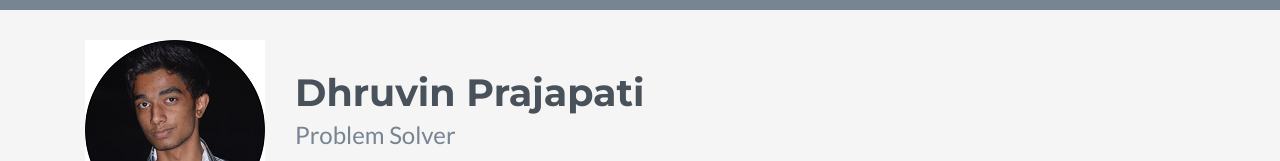
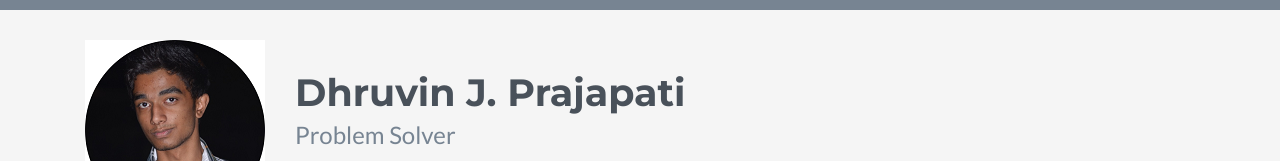
Before and after one commit to dhruvinprajapati/portfolio, a plain HTML site: page index.html in a window 1280 px wide. Shown: the top 161 px of the page. Drawn offline with nearby package versions, Linux system fonts and the light colour scheme; no server answers; a script that the page names is missing; some icons are missing.

Commit message:
add middle name in my name

```diff
--- a/index.html
+++ b/index.html
@@ -36,7 +36,7 @@
         <div class="container clearfix">
             <img class="profile-image img-fluid float-left" src="assets/images/profile1.png" alt="James Lee" />
             <div class="profile-content float-left">
-                <h1 class="name">Dhruvin Prajapati</h1>
+                <h1 class="name">Dhruvin J. Prajapati</h1>
                 <h2 class="desc">Problem Solver</h2>
                 <ul class="social list-inline">
                     <li class="list-inline-item"><a href="https://twitter.com/djprajapati1056"><i class="fab fa-twitter"></i></a></li>
```
